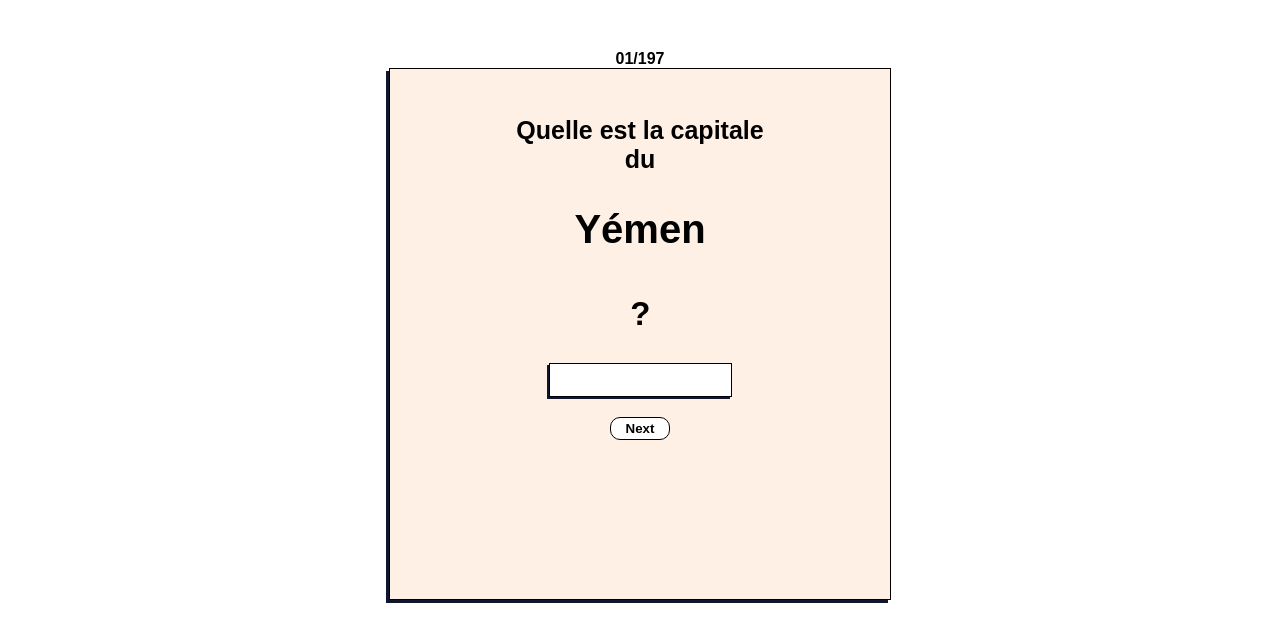
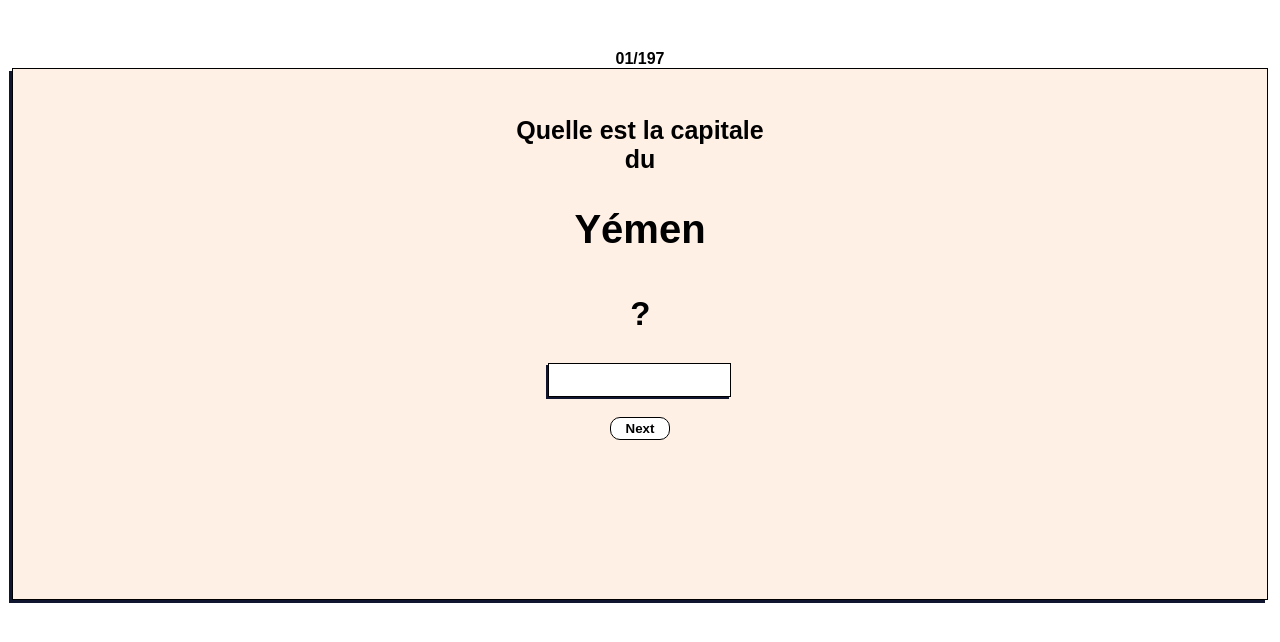
Before and after one commit to Gablrx/Capital-Cities-Quiz, a React (Create React App) app: page / in a window 1280 px wide. Shown: the top 642 px of the page. Built offline with nearby package versions, Linux system fonts and the light colour scheme; a web font is replaced by a local one.

Commit message:
Update App.css

```diff
--- a/src/App.css
+++ b/src/App.css
@@ -1,6 +1,6 @@
 .App {
-  width: 100vw;
-  height: 100vh;
+  width: 100%;
+
   padding-top: 50px;
 
   font-family: "Baskerville BT", sans-serif;
@@ -16,7 +16,7 @@
 
   margin-top: 50px;
   padding-top: 30px;
-  width: 500px;
+  width: 98%;
   height: 500px;
   margin: auto;
 }
```
